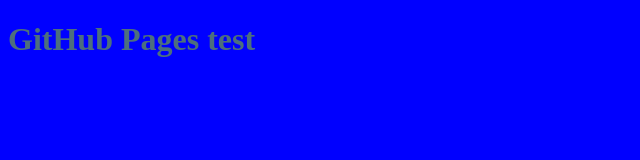
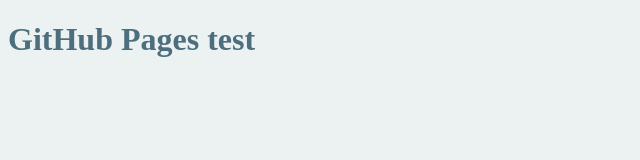
Before and after one commit to chammamoon/chammamoon.github.io, a plain HTML site: page index.html in a window 1280 px wide. Shown: the whole page, without its empty margins (0-640 px from the left). Drawn offline with Linux system fonts and the light colour scheme.

Commit message:
Update style.css

```diff
--- a/style.css
+++ b/style.css
@@ -1,3 +1,3 @@
 body {
-background-color: blue;
+background-color: #ebf2f1;
 }
```
